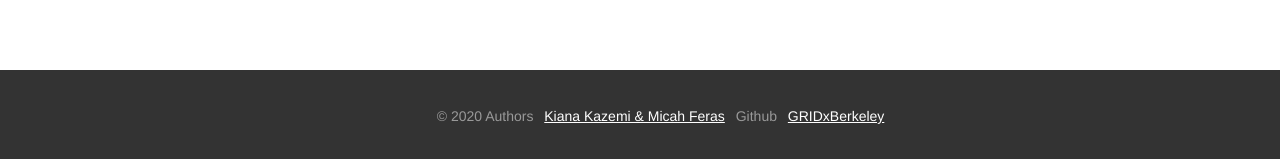
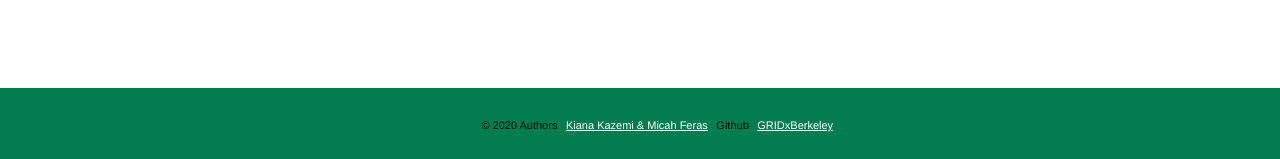
Before and after one commit to micahelinor/BerkeleyXGridAlternativesOutreachProject, a Vue app in the folder frontend/: page / in a window 1280 px wide. Shown: the part 638-797 px from the top of the page. Built offline with nearby package versions, Linux system fonts and the light colour scheme.

Commit message:
changed bottom banner frontend

```diff
--- a/frontend/src/App.vue
+++ b/frontend/src/App.vue
@@ -49,11 +49,11 @@ export default {
     left: 0;
     bottom: 0;
     width: 100%;
-    background: #333;
-    padding: 24px;
+    background: #037d50;
+    padding: 20px;
     overflow: hidden;
-    color: #999;
-    font-size: 14px;
+    color: #0d0d0d;
+    font-size: 11px;
     text-align: center;
 }
 .foot a{color:#fff;margin:0 .5em}
```
